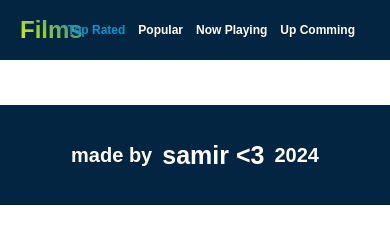
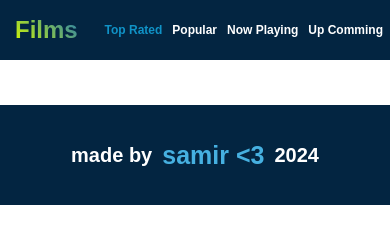
Before and after one commit to SamirHani/films, a plain HTML site: page index.html in a window 390 px wide. Drawn offline with Linux system fonts and the light colour scheme; no server answers.

Commit message:
updated the header

```diff
--- a/index.html
+++ b/index.html
@@ -17,7 +17,7 @@
       </div>
     </header>
     <div id="films"></div>
-    <footer>made by<span>samir &lt;3</span>2024</footer>
+    <footer>made by<b>samir &lt;3</b>2024</footer>
     <script src="index.js"></script>
   </body>
 </html>
--- a/style.css
+++ b/style.css
@@ -9,7 +9,8 @@ html {
   font-weight: bold;
   font-size: 20px;
 }
-header, footer {
+header,
+footer {
   background-color: rgb(3, 37, 65);
   width: 100%;
   position: relative;
@@ -40,7 +41,6 @@ header .links {
   color: rgb(255, 255, 255);
   cursor: pointer;
 }
-
 @media (max-width: 768px) {
   h1 {
     font-size: 30px;
@@ -57,18 +57,17 @@ header .links {
 }
 
 @media (max-width: 480px) {
-
   h1 {
     font-size: 24px;
-    left: 10px
+    left: 5px;
   }
   header .links {
-    gap: 3px;
+    gap: 6px;
+    right: 5px;
   }
   .links span {
     font-size: 12px;
-    padding: 5px;
-    right: 10px;
+    padding: 2px;
   }
 }
 
@@ -111,7 +110,9 @@ img {
   font-size: 18px;
 }
 
-.title:hover , .links span:hover , .active{
+.title:hover,
+.links span:hover,
+.active {
   color: rgb(16, 147, 199) !important;
 }
 
@@ -193,7 +194,7 @@ footer {
   justify-content: center;
   align-items: center;
 }
-footer span {
+footer b {
   color: rgb(70, 176, 224);
   font-size: 25px;
   font-weight: bold;
```
